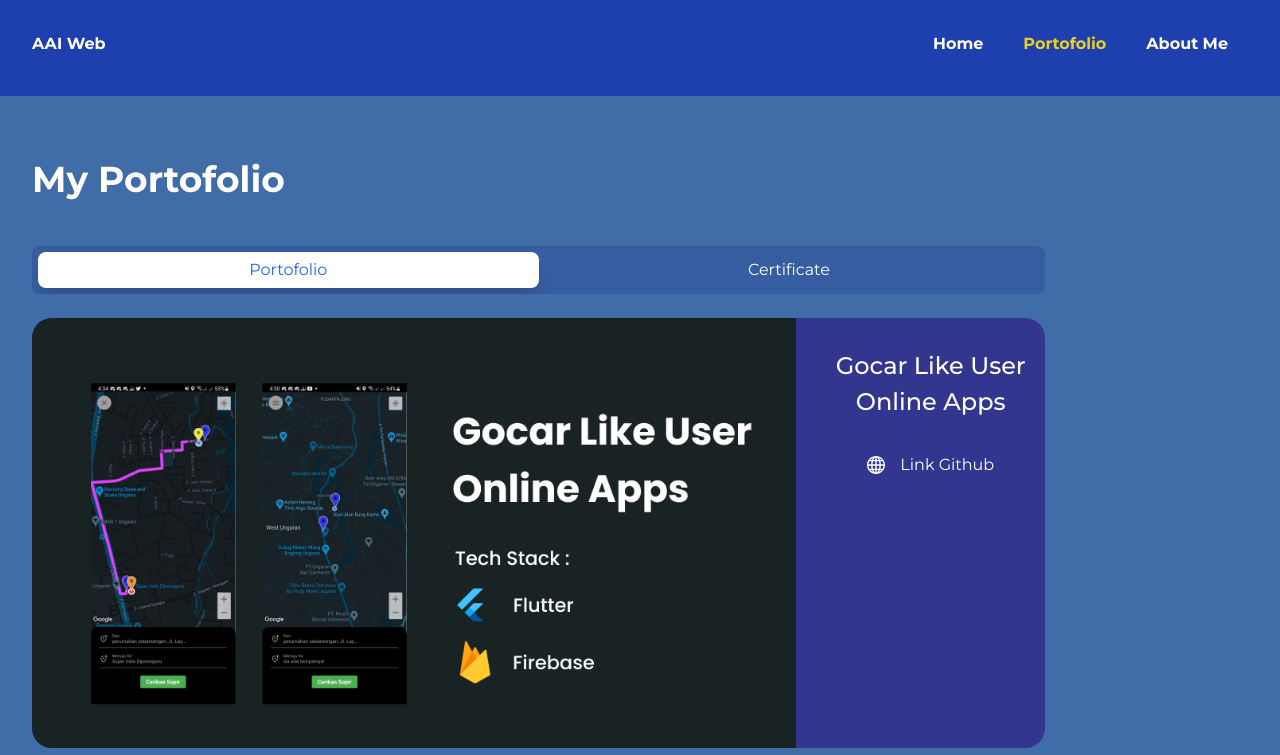
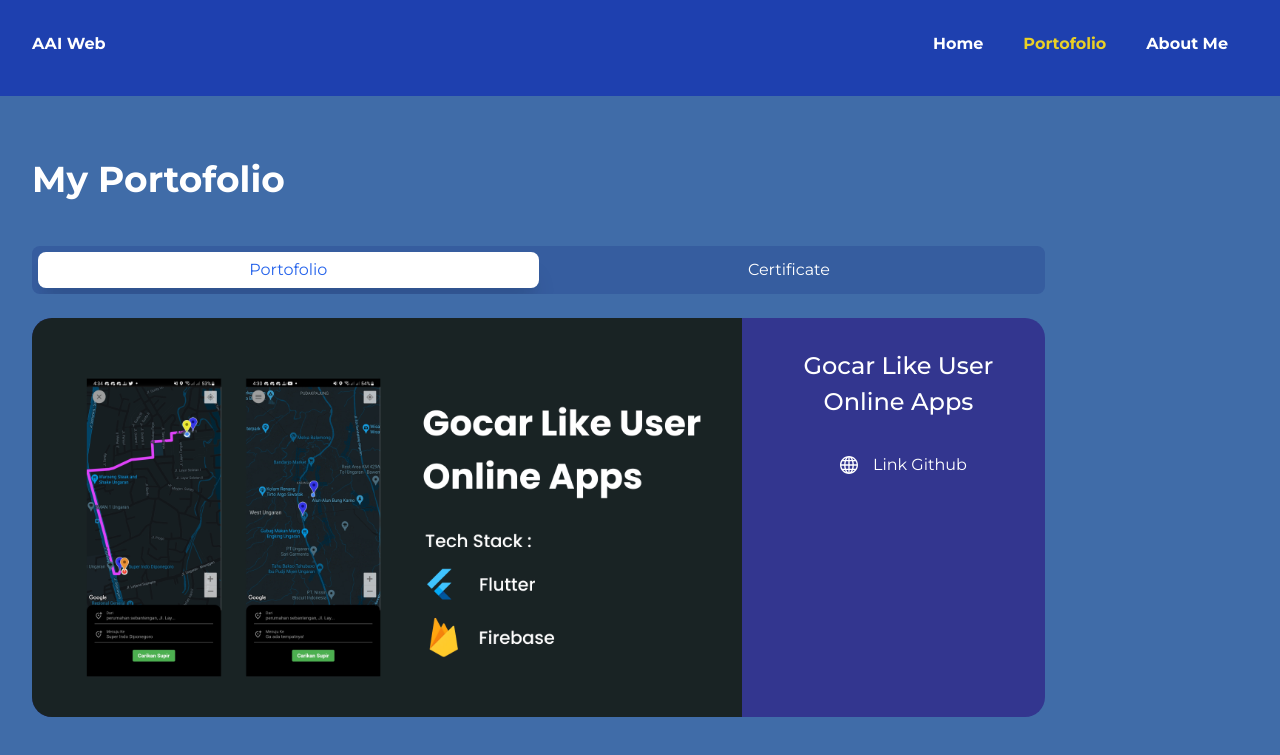
Before and after one commit to admalfrizi/my_web, a Vue app: page /portofolio in a window 1280 px wide. Shown: the top 755 px of the page. Built offline with nearby package versions, Linux system fonts and the light colour scheme.

Commit message:
Fixing Portofolio

```diff
--- a/src/components/component/TabPorto.vue
+++ b/src/components/component/TabPorto.vue
@@ -190,11 +190,12 @@ export default {
 }
 
 .link-div {
-    width: 30%;
+    width: 40%;
 }
 
 .link-div h3 {
     margin-top: 30px;
+    margin-right: 10px;
     margin-bottom: 33px;
     font-size: 24px;
 }
```
